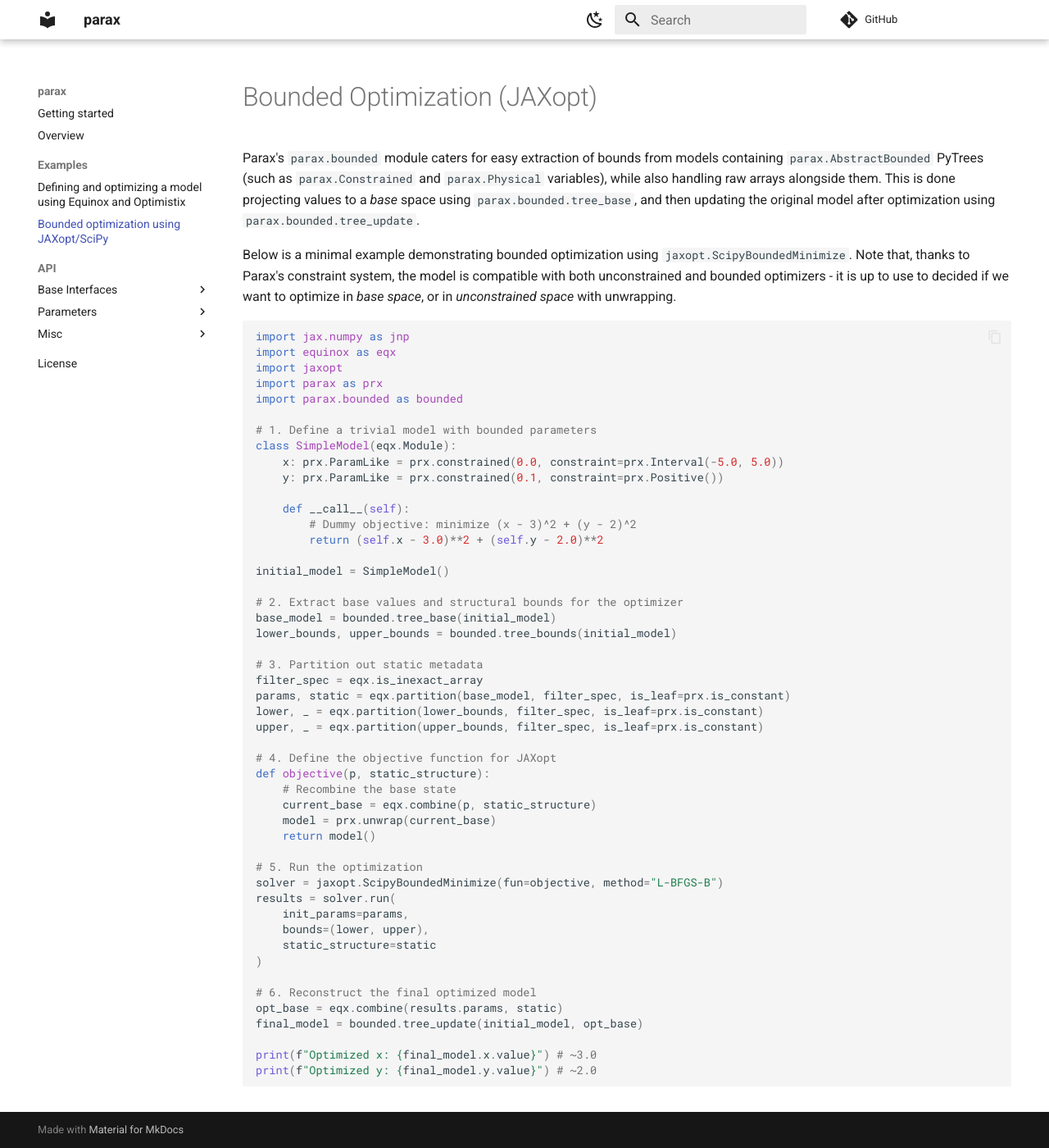
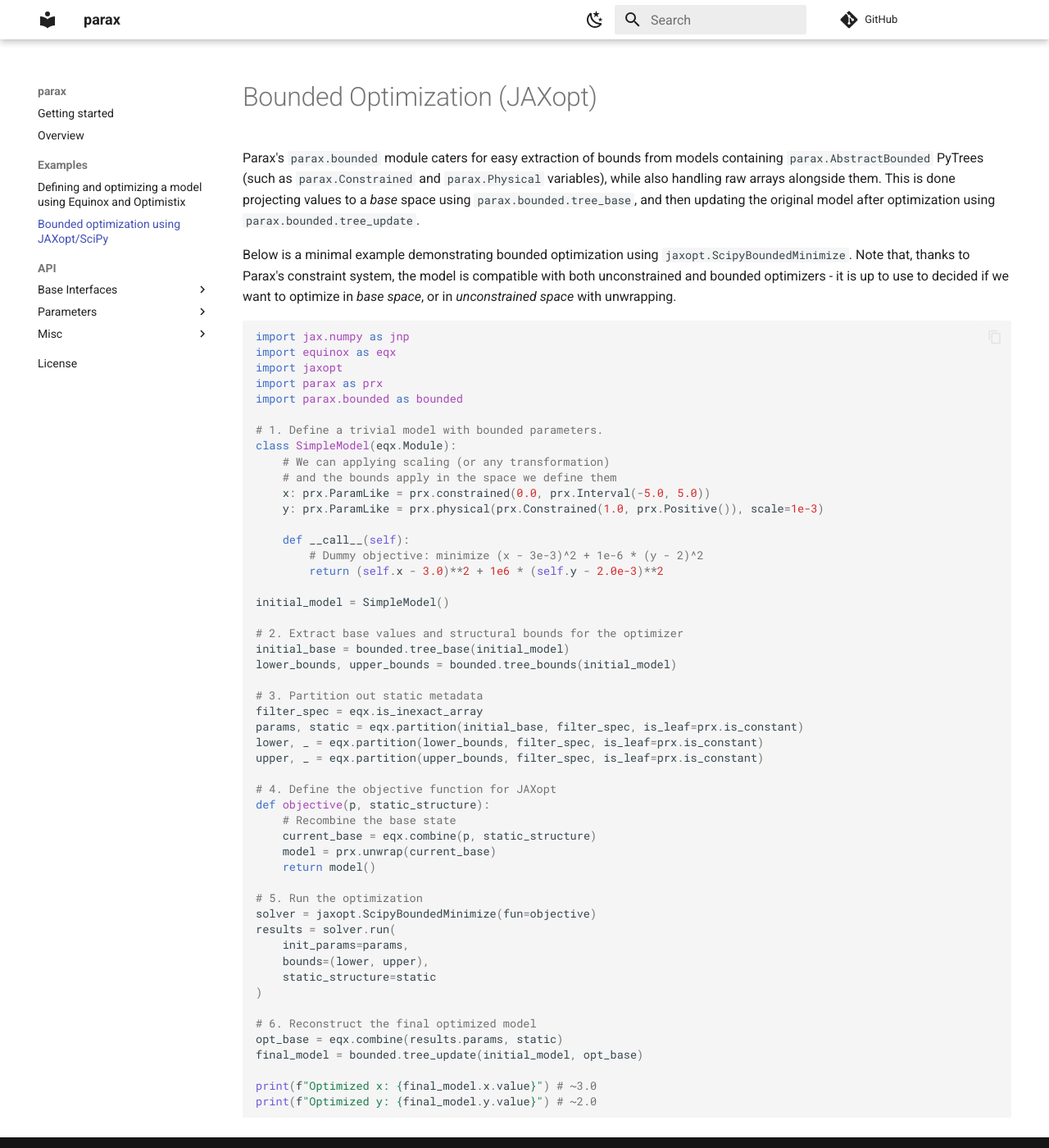
Before and after one commit to gvcallen/parax, an MkDocs documentation site: the page built from docs/examples/bounded_optimization.md, in a window 1280 px wide and 1400 px high. Shown: the whole window at 82% size. Built offline with MkDocs 1.6.1 and Material for MkDocs 9.7.7, drawn with Linux system fonts in a browser that asks for light colours; comment, search, counter and statistics services are not loaded.

Commit message:
Updated docs

```diff
--- a/docs/examples/bounded_optimization.md
+++ b/docs/examples/bounded_optimization.md
@@ -11,24 +11,26 @@ import jaxopt
 import parax as prx
 import parax.bounded as bounded
 
-# 1. Define a trivial model with bounded parameters
+# 1. Define a trivial model with bounded parameters.
 class SimpleModel(eqx.Module):
-    x: prx.ParamLike = prx.constrained(0.0, constraint=prx.Interval(-5.0, 5.0))
-    y: prx.ParamLike = prx.constrained(0.1, constraint=prx.Positive())
+    # We can applying scaling (or any transformation)
+    # and the bounds apply in the space we define them
+    x: prx.ParamLike = prx.constrained(0.0, prx.Interval(-5.0, 5.0))
+    y: prx.ParamLike = prx.physical(prx.Constrained(1.0, prx.Positive()), scale=1e-3)
 
     def __call__(self):
-        # Dummy objective: minimize (x - 3)^2 + (y - 2)^2
-        return (self.x - 3.0)**2 + (self.y - 2.0)**2
+        # Dummy objective: minimize (x - 3e-3)^2 + 1e-6 * (y - 2)^2
+        return (self.x - 3.0)**2 + 1e6 * (self.y - 2.0e-3)**2
 
 initial_model = SimpleModel()
 
 # 2. Extract base values and structural bounds for the optimizer
-base_model = bounded.tree_base(initial_model)
+initial_base = bounded.tree_base(initial_model)
 lower_bounds, upper_bounds = bounded.tree_bounds(initial_model)
 
 # 3. Partition out static metadata
 filter_spec = eqx.is_inexact_array
-params, static = eqx.partition(base_model, filter_spec, is_leaf=prx.is_constant)
+params, static = eqx.partition(initial_base, filter_spec, is_leaf=prx.is_constant)
 lower, _ = eqx.partition(lower_bounds, filter_spec, is_leaf=prx.is_constant)
 upper, _ = eqx.partition(upper_bounds, filter_spec, is_leaf=prx.is_constant)
 
@@ -40,7 +42,7 @@ def objective(p, static_structure):
     return model()
 
 # 5. Run the optimization
-solver = jaxopt.ScipyBoundedMinimize(fun=objective, method="L-BFGS-B")
+solver = jaxopt.ScipyBoundedMinimize(fun=objective)
 results = solver.run(
     init_params=params,
     bounds=(lower, upper),
```
Also changed, not shown: 2 other files.
